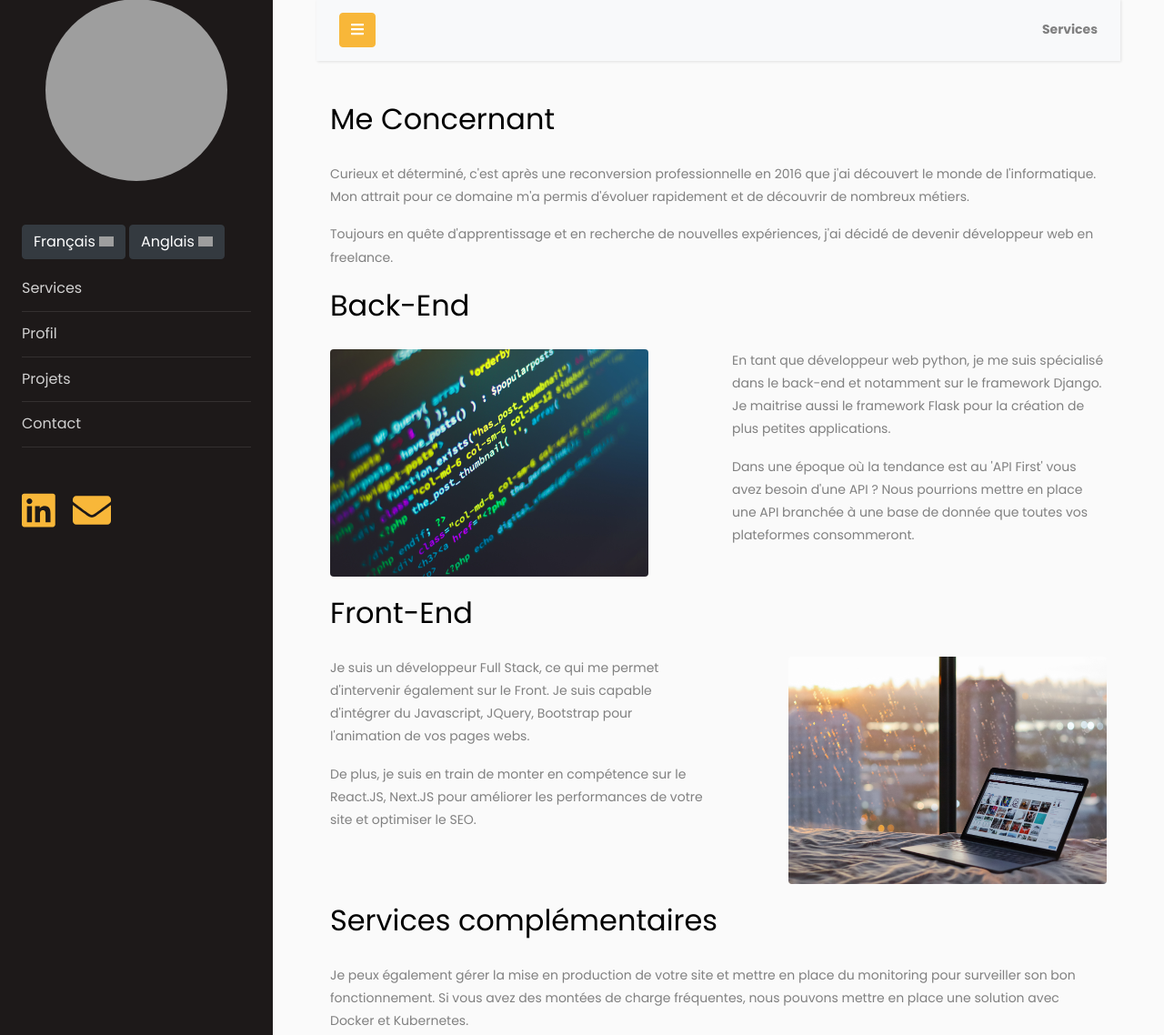
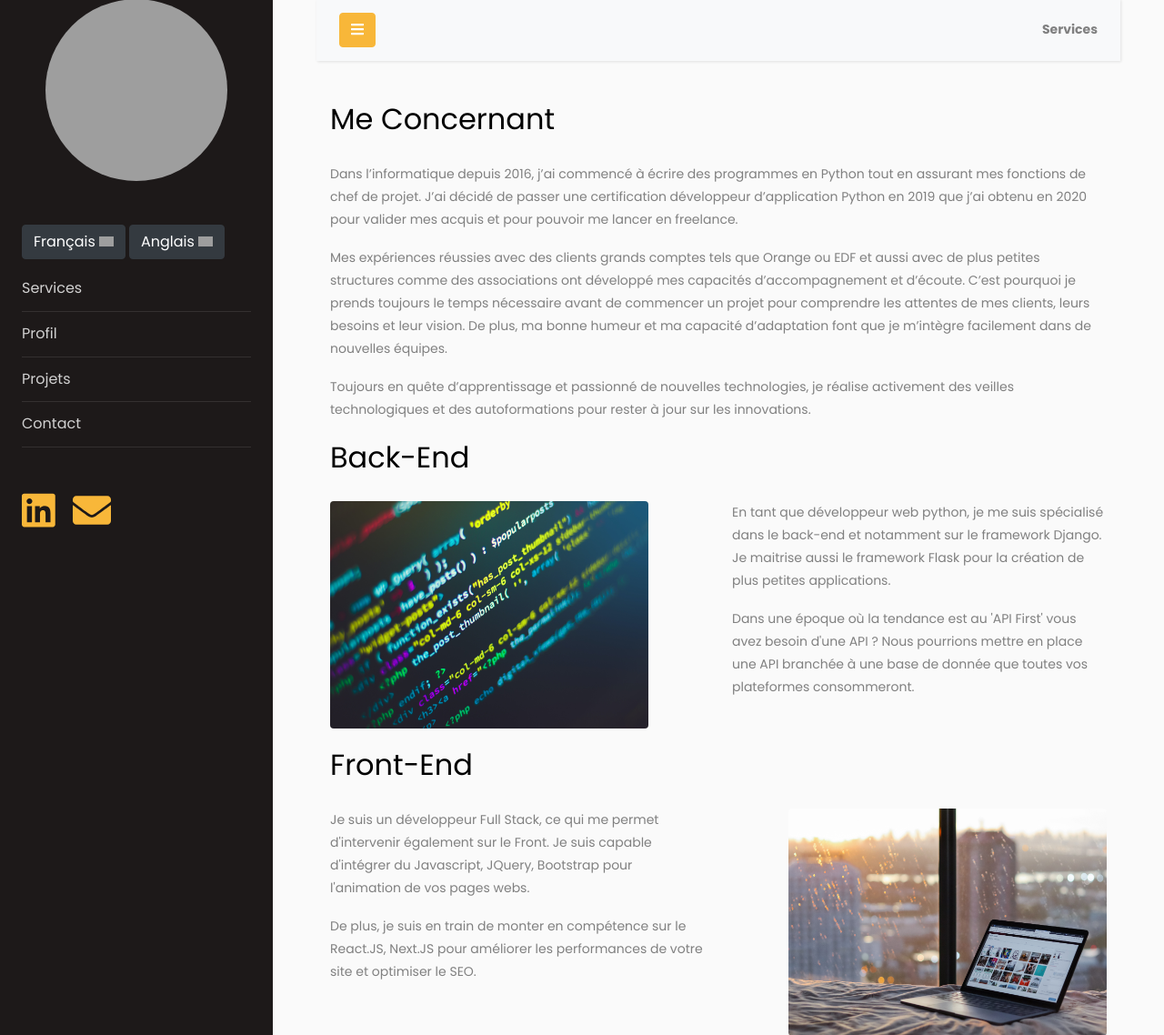
Before and after one commit to cuffco/CV, a Django app: page /fr/ in a window 1280 px wide. Shown: the part 49-1187 px from the top of the page at 91% size. Run offline with Django 3.2, Linux system fonts and the light colour scheme; some libraries are stand-ins or nearby versions; grey boxes are pictures that could not be loaded.

Commit message:
improve about me sections

```diff
--- a/cv_project/cv_app/templates/profil.html
+++ b/cv_project/cv_app/templates/profil.html
@@ -55,7 +55,7 @@
                     <li> {% trans 'Intégration continue: ' %}<b>Github - Travis</b></li>
                     <li> Production: <b>Nginx - Gunicorn - Supervisor </b></li>
                     <li> Monitoring: <b>Sentry - DigitalOcean</b> </li>
-                    <li> Specs: <b>Modélisation UML</b> </li>
+                    <li> Specs: <b>{% trans 'Modélisation UML' %}</b> </li>
                     <li> {% trans 'Suivi de projet: ' %}<b>Trello</b></li>
                 </ul>
 
--- a/cv_project/cv_app/templates/services.html
+++ b/cv_project/cv_app/templates/services.html
@@ -24,9 +24,9 @@
 
         <div class="container">
             <h2 class="mb-4">{% trans 'Me Concernant' %}</h2>
-            <p> {% trans "Curieux et déterminé, c'est après une reconversion professionnelle en 2016 que j'ai découvert le monde de l'informatique. Mon attrait pour ce domaine m'a permis d'évoluer rapidement et de découvrir de nombreux métiers." %}</p>
-            <p> {% trans "Toujours en quête d'apprentissage et en recherche de nouvelles expériences, j'ai décidé de devenir développeur web en freelance." %}</p>
-            <p> </p>
+            <p> {% trans "Dans l’informatique depuis 2016, j’ai commencé à écrire des programmes en Python tout en assurant mes fonctions de chef de projet. J’ai décidé de passer une certification développeur d’application Python en 2019 que j’ai obtenu en 2020 pour valider mes acquis et pour pouvoir me lancer en freelance." %}</p>
+            <p> {% trans "Mes expériences réussies avec des clients grands comptes tels que Orange ou EDF et aussi avec de plus petites structures comme des associations ont développé mes capacités d’accompagnement et d’écoute. C’est pourquoi je prends toujours le temps nécessaire avant de commencer un projet pour comprendre les attentes de mes clients, leurs besoins et leur vision. De plus, ma bonne humeur et ma capacité d’adaptation font que je m’intègre facilement dans de nouvelles équipes." %}</p>
+            <p> {% trans "Toujours en quête d’apprentissage et passionné de nouvelles technologies, je réalise activement des veilles technologiques et des autoformations pour rester à jour sur les innovations." %}</p>
         </div>
 
         <div class="container">
--- a/cv_project/cv_project/settings/__init__.py
+++ b/cv_project/cv_project/settings/__init__.py
@@ -84,7 +84,7 @@ WSGI_APPLICATION = 'cv_project.wsgi.application'
 DATABASES = {
     'default': {
         'ENGINE': 'django.db.backends.postgresql',
-        'NAME': 'contact',  # Put contact before pushing in git
+        'NAME': 'cv',  # Put contact before pushing in git
         'USER': 'cuffco',
         'PASSWORD': 'alexandre',
         'HOST': '',
```
Also changed, not shown: cv_project/cv_project/locale/en/LC_MESSAGES/django.po.
